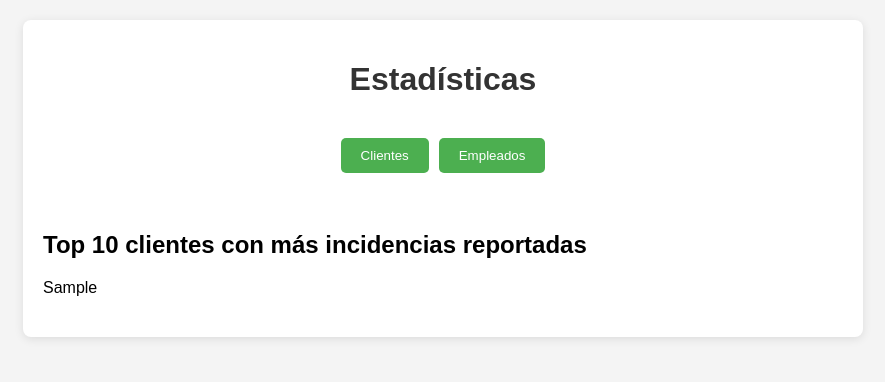
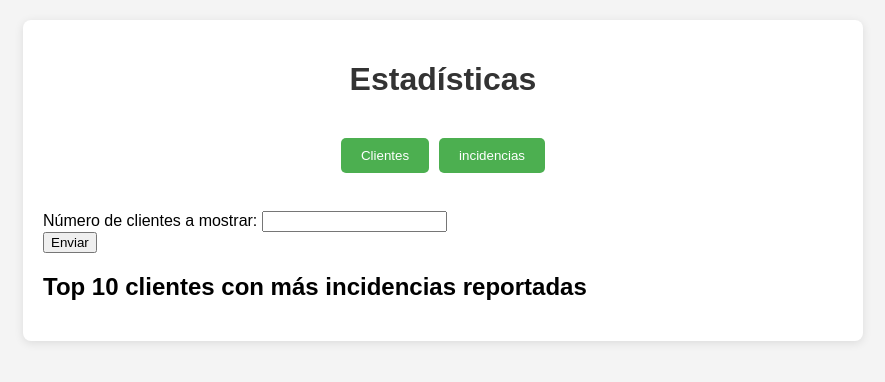
Before and after one commit to KDLK99/SI_Practica2, a Flask app: template src/templates/estadisticas.html in a window 1280 px wide. Shown: the top 382 px of the page, without its empty margins (197-1082 px from the left). Run offline with Flask 3, Linux system fonts and the light colour scheme; the template is opened without the code that fills it: most values are stand-ins (such as "Sample title", 1, 10 or a date in 2020); some libraries are stand-ins or nearby versions.

Commit message:
ex1 finished

```diff
--- a/src/templates/estadisticas.html
+++ b/src/templates/estadisticas.html
@@ -98,12 +98,28 @@
 
         <br>
         <div class="tabs">
-            <button class="tab-button" onclick="showTable('productos')">Clientes</button>
-            <button class="tab-button" onclick="showTable('empleados')">Empleados</button>
+            <button class="tab-button" onclick="showTable('clientes')">Clientes</button>
+            <button class="tab-button" onclick="showTable('incidencias')">incidencias</button>
         </div>
         <br>
 
-        <div id="productos" class="table-container">
+        <form id="clientes" action="/estadisticas" method="GET">
+            <div class="form-group">
+                <label for="nClientes">Número de clientes a mostrar:</label>
+                <input type="number" id="nClientes" name="nClientes" class="form-control" min="0" required>
+            </div>
+            <button type="submit" class="btn btn-primary">Enviar</button>
+        </form>
+
+        <form id="incidencias" action="/estadisticas" method="GET">
+            <div class="form-group">
+                <label for="nIncidentes">Número de incidencias a mostrar:</label>
+                <input type="number" id="nIncidentes" name="nIncidentes" class="form-control" min="0" required>
+            </div>
+            <button type="submit" class="btn btn-primary">Enviar</button>
+        </form>
+
+        <div id="clientes" class="table-container">
             <h2>Top {{ x }} clientes con más incidencias reportadas</h2>
             {% if graph1 %}
                 <div id='chart1' class='chart'”></div>
@@ -113,10 +129,9 @@
                     Plotly.plot('chart1',graphs,{});
                 </script>
             {% endif %}
-            {{ top_clientes|safe }}
         </div>
 
-        <div id="empleados" class="table-container" style="display: none;">
+        <div id="incidencias" class="table-container" style="display: none;">
             <h2>Top {{ y }} tipos de incidencia con mayor tiempo de resolución</h2>
             {% if graph2 %}
                 <div id='chart2' class='chart'”></div>
@@ -126,22 +141,21 @@
                     Plotly.plot('chart2',graphs,{});
                 </script>
             {% endif %}
-            {{ top_empleados|safe }}
         </div>
     </div>
 
     <script>
         function showTable(tableId) {
             // Ocultar todas las tablas
-            document.getElementById('productos').style.display = 'none';
-            document.getElementById('empleados').style.display = 'none';
+            document.getElementById('clientes').style.display = 'none';
+            document.getElementById('incidencias').style.display = 'none';
 
             // Mostrar la tabla seleccionada
             document.getElementById(tableId).style.display = 'block';
         }
 
-        // Mostrar la tabla de productos por defecto al cargar la página
-        showTable('productos');
+        // Mostrar la tabla de clientes por defecto al cargar la página
+        showTable('clientes');
     </script>
 </body>
 </html>
--- a/src/web.py
+++ b/src/web.py
@@ -4,7 +4,7 @@ from flask import Flask, json
 import plotly
 import plotly.graph_objects as go
 from flask import render_template, request, redirect, url_for, session, flash
-import ex1
+import ejercicio_1
 import main_program
 import plotly.express as px
 from database import init_db, add_user, login as user_login
@@ -77,19 +77,25 @@ def estadisticas():
     incidentes = pd.read_sql_query("SELECT * FROM tipos_incidentes", con)
     maxIncidentes = len(incidentes)
 
-    nClientes = int(request.args.get('nClientes'))
-    nIncidentes = int(request.args.get('nIncidentes'))
+    nClientes = request.args.get('nClientes')
+    if nClientes is None:
+        nClientes = -1
+    nClientes = int(nClientes)
 
-    if nClientes is None or nClientes <= 0 or nClientes > maxClientes:
+    nIncidentes = request.args.get('nIncidentes')
+    if nIncidentes is None:
+        nIncidentes = -1
+    nIncidentes = int(nIncidentes)
+
+    if nClientes <= 0 or nClientes > maxClientes:
         nClientes = 5
-    if nIncidentes is None or nIncidentes <= 0 or nIncidentes > maxIncidentes:
+    if nIncidentes <= 0 or nIncidentes > maxIncidentes:
         nIncidentes = 5
 
     a = plotly.utils.PlotlyJSONEncoder
-    values_1 = ex1.topClients(nClientes)
+    values_1 = ejercicio_1.topClients(nClientes)
     fig1 = go.Figure(
         data=[go.Bar(y=list(values_1.values), x=list(values_1.keys().values))],
-        layout_title_text=f"{nClientes} clientes más críticos",
     )
     fig1.update_layout(
         xaxis_title="Nombre",
@@ -97,10 +103,9 @@ def estadisticas():
     )
     graph1 = fig1.to_json()
 
-    values_2 = ex1.topIncidents(nIncidentes)
+    values_2 = ejercicio_1.topIncidents(nIncidentes)
     fig2 = go.Figure(
         data=[go.Bar(y=list(values_2["result"]), x=list(values_2["nombre"]))],
-        layout_title_text=f"{nIncidentes} clientes más críticos",
     )
     fig2.update_layout(
         xaxis_title="Nombre",
```
Also changed, not shown: docs/datos.db, docs/users.db (added), src/ejercicio_1.py (renamed from src/ex1.py).
